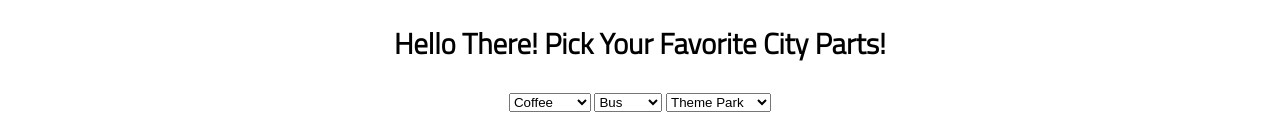
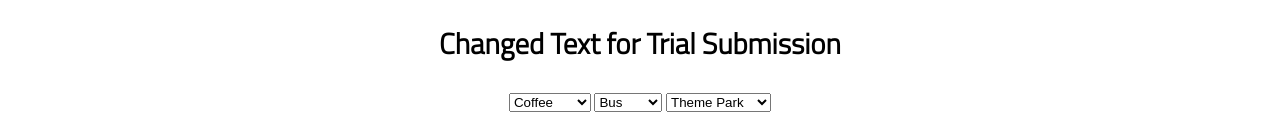
Before and after one commit to austinbhan/cityBuilder, a plain HTML site: page index.html in a window 1280 px wide. Shown: the part 345-460 px from the top of the page. Drawn offline with Linux system fonts and the light colour scheme.

Commit message:
Changed some text for submission attempt

```diff
--- a/index.html
+++ b/index.html
@@ -22,7 +22,7 @@
         <section class="main-section">
             <img class="main-logo" src="https://media.gq-magazine.co.uk/photos/6205320a7ec6fdecd328436e/master/w_1600%2Cc_limit/100222_Obi_01.jpg" />
             <h2>
-                Hello There! Pick Your Favorite City Parts!
+                Changed Text for Trial Submission
             </h2>
             <div class="selectors">
                 <select id="foodDropDown">
```
